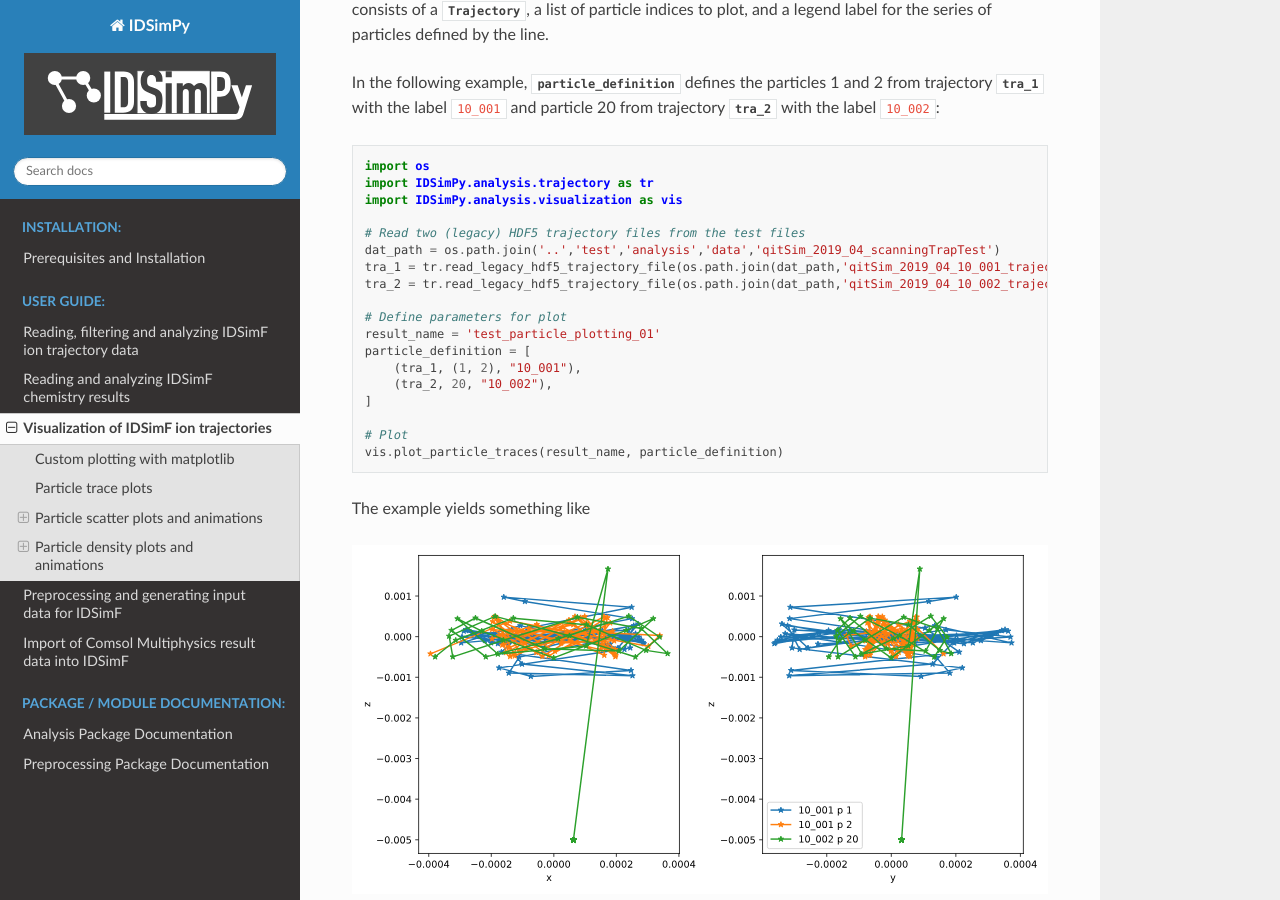
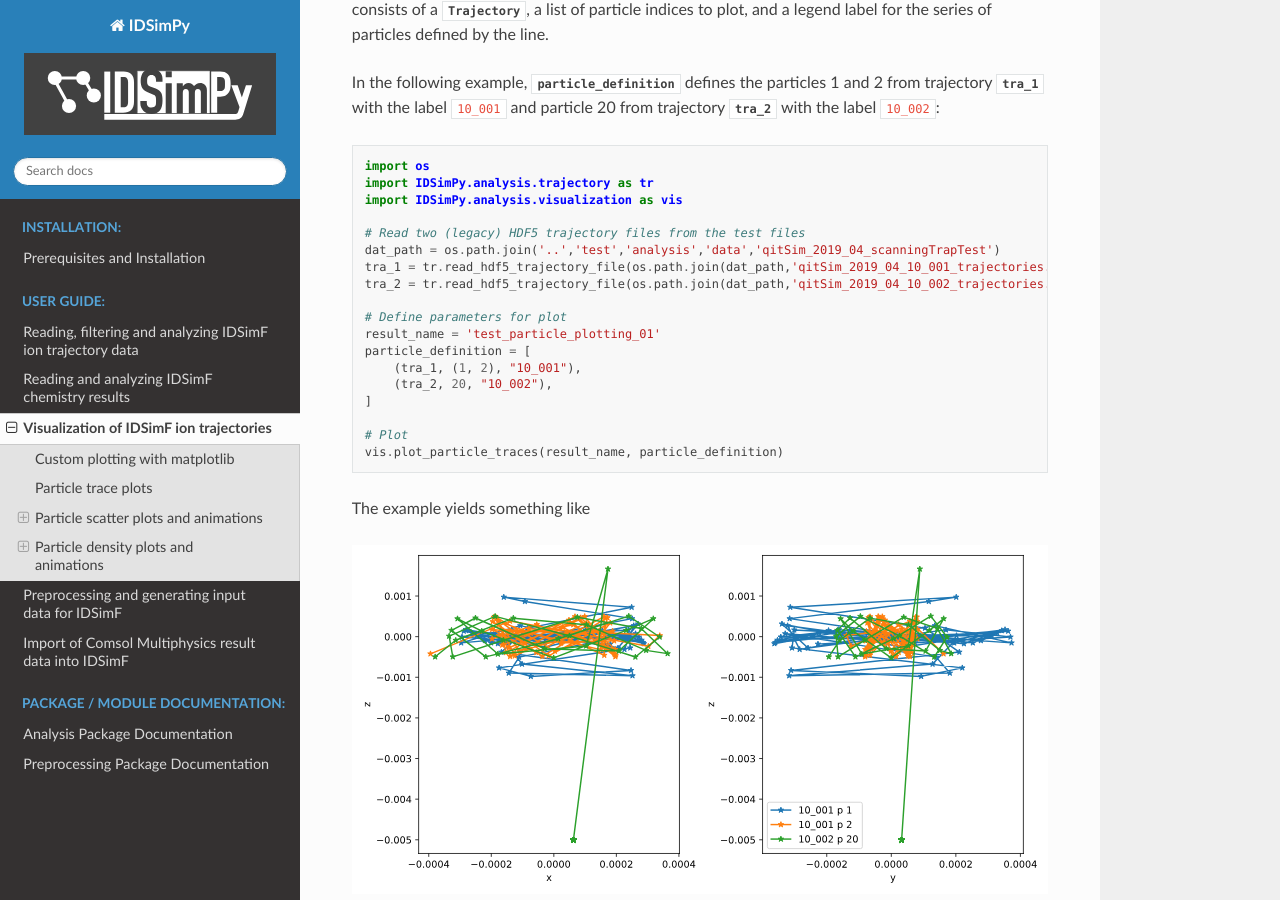
Before and after one commit to IPAMS/IDSimPy, a Sphinx documentation site: the page built from docs/usersguide/visualization.rst, in a window 1280 px wide and 900 px high, scrolled down 1396 px. Built offline with Sphinx 7.4.7 and the Read the Docs theme 3.1.0, drawn with Linux system fonts in a browser that asks for light colours; some of the changed text lies outside the part shown.

Commit message:
Corrects code examples in documentation: removes usage of read_legacy_hdf5_trajectory_file

```diff
--- a/docs/usersguide/visualization.rst
+++ b/docs/usersguide/visualization.rst
@@ -24,7 +24,7 @@
     hdf5_file = os.path.join('test','analysis','data', 'qitSim_2019_04_scanningTrapTest',
                                         'qitSim_2019_04_10_001_trajectories.hd5')
 
-    tra = tr.read_legacy_hdf5_trajectory_file(hdf5_file)
+    tra = tr.read_hdf5_trajectory_file(hdf5_file)
 
 
     # extract positions of first recorded time step:
@@ -60,8 +60,8 @@
 
     # Read two (legacy) HDF5 trajectory files from the test files
     dat_path = os.path.join('..','test','analysis','data','qitSim_2019_04_scanningTrapTest')
-    tra_1 = tr.read_legacy_hdf5_trajectory_file(os.path.join(dat_path,'qitSim_2019_04_10_001_trajectories.hd5'))
-    tra_2 = tr.read_legacy_hdf5_trajectory_file(os.path.join(dat_path,'qitSim_2019_04_10_002_trajectories.hd5'))
+    tra_1 = tr.read_hdf5_trajectory_file(os.path.join(dat_path,'qitSim_2019_04_10_001_trajectories.hd5'))
+    tra_2 = tr.read_hdf5_trajectory_file(os.path.join(dat_path,'qitSim_2019_04_10_002_trajectories.hd5'))
 
     # Define parameters for plot
     result_name = 'test_particle_plotting_01'
@@ -475,7 +475,7 @@
     # open trajectory:
     data_base_path = os.path.join('..', 'test', 'analysis', 'data')
     trj_name = os.path.join(data_base_path, 'qitSim_2019_04_scanningTrapTest', 'qitSim_2019_04_15_001_trajectories.hd5')
-    tra = tr.read_legacy_hdf5_trajectory_file(trj_name)
+    tra = tr.read_hdf5_trajectory_file(trj_name)
 
     # generate animation object:
     anim = vis.animate_xz_density(
```
